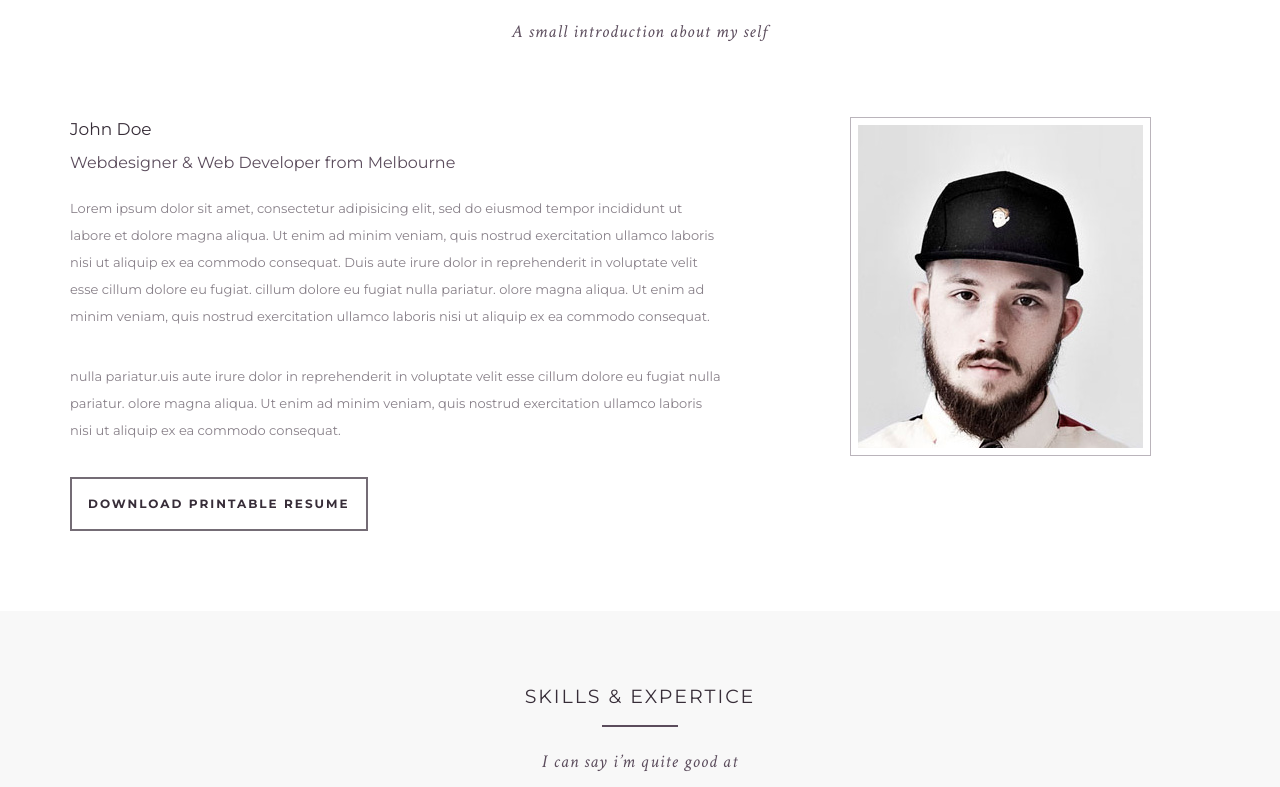
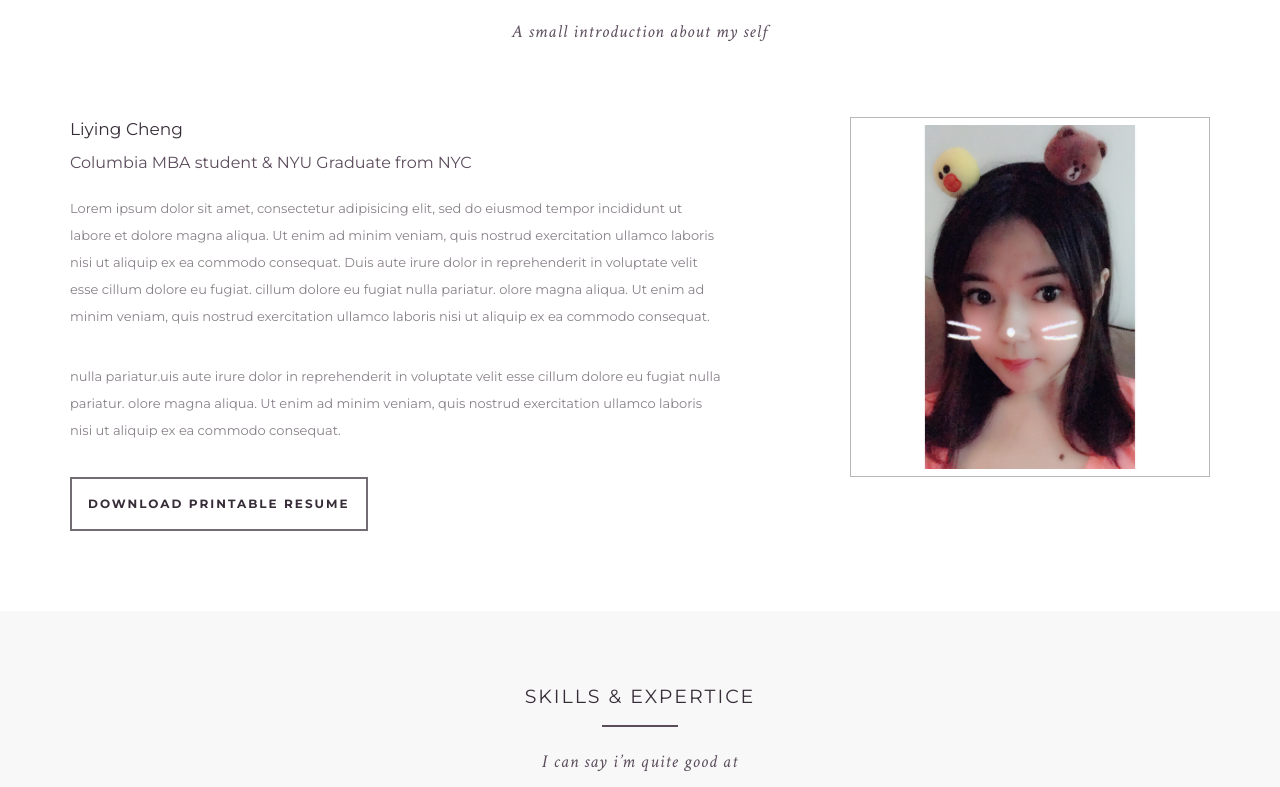
Before and after one commit to chengliying/ChengLiying.github.io, a plain HTML site: page index.html in a window 1280 px wide. Shown: the part 933-1720 px from the top of the page. Drawn offline with nearby package versions, Linux system fonts and the light colour scheme; some packages are replaced by stand-ins of ours; a script that the page names is missing.

Commit message:
updated name and images
updated name and images

```diff
--- a/index.html
+++ b/index.html
@@ -76,9 +76,9 @@
       <div class="col-xs-12 col-sm-12 col-md-12 col-lg-12 noPadd slides-container" style="height:100%">
         <!--background slide show start-->
         <div class="slide">
-          <img src="images/header-image/image01.png" alt="image01"> </div>
+          <img src="images/header-image/ly0.jpg" alt="image01"> </div>
         <div class="slide">
-          <img src="images/header-image/image02.jpg" alt="image01"> </div>
+          <img src="images/header-image/ly1.jpg" alt="image01"> </div>
         <!--background slide show end-->
       </div>
     </div>
@@ -99,10 +99,10 @@
       </div>
        </div>
       <div class="row">
-      <div class=" col-lg-4 col-md-4 col-sm-4 col-xs-12 pull-right media"><img src="images/jhon-img.jpg" alt=""></div>
+      <div class=" col-lg-4 col-md-4 col-sm-4 col-xs-12 pull-right media"><img src="images/header-image/ly1.jpg" alt=""></div>
       	<div class=" col-lg-7 col-md-7 col-sm-7 col-xs-12 pull-left media">
-        	<h5>John Doe</h5>
-            <h4>Webdesigner &amp; Web Developer from Melbourne</h4>
+        	<h5>Liying Cheng</h5>
+            <h4>Columbia MBA student &amp; NYU Graduate from NYC</h4>
             <p>Lorem ipsum dolor sit amet, consectetur adipisicing elit, sed do eiusmod tempor incididunt ut labore et dolore magna aliqua. Ut enim ad minim veniam, quis nostrud exercitation ullamco laboris nisi ut aliquip ex ea commodo consequat. Duis aute irure dolor in reprehenderit in voluptate velit esse cillum dolore eu fugiat. cillum dolore eu fugiat nulla pariatur. olore magna aliqua. Ut enim ad minim veniam, quis nostrud exercitation ullamco laboris nisi ut aliquip ex ea commodo consequat.</p>
 <p>nulla pariatur.uis aute irure dolor in reprehenderit in voluptate velit esse cillum dolore eu fugiat nulla pariatur. olore magna aliqua. Ut enim ad minim veniam, quis nostrud exercitation ullamco laboris nisi ut aliquip ex ea commodo consequat. </p>
 <p><a role="button" class="btn btn-primary btn-lg">Download Printable Resume</a></p>
```
Also changed, not shown: images/header-image/ly0.jpg (added), images/header-image/ly1.jpg (added).
